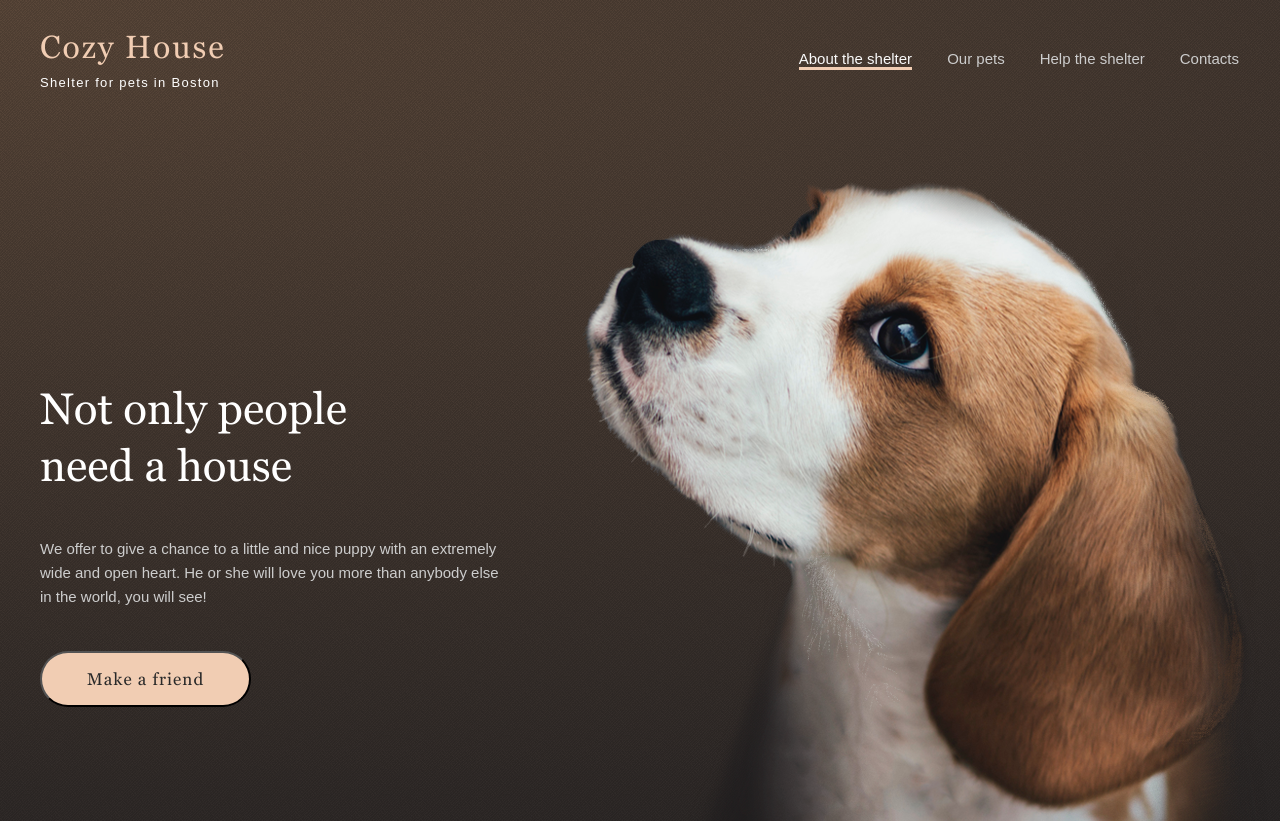
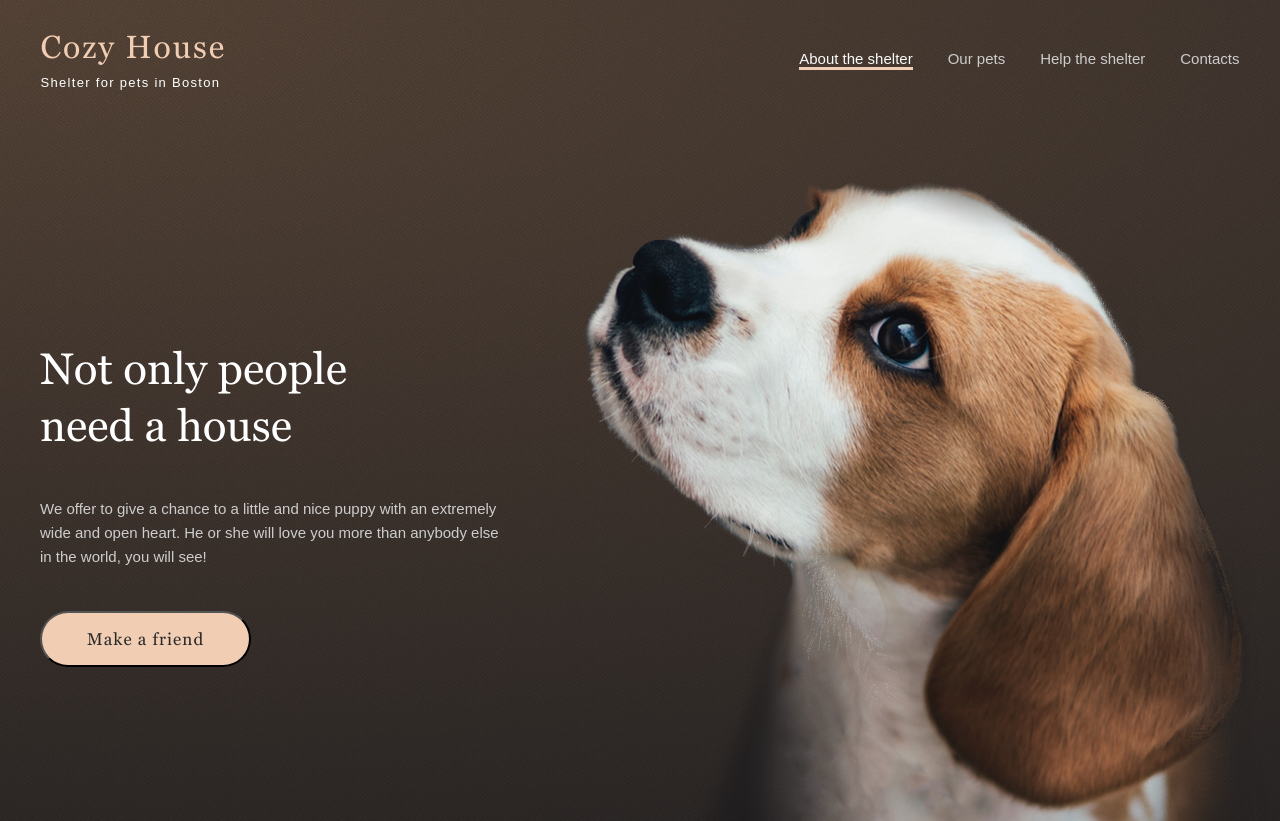
Before and after one commit to babich-maria/shelter, a plain HTML site: page shelter/index.html in a window 1280 px wide. Shown: the top 821 px of the page. Drawn offline with Linux system fonts and the light colour scheme.

Commit message:
fix: styling

```diff
--- a/shelter/index.html
+++ b/shelter/index.html
@@ -8,8 +8,8 @@
     <link rel="icon" href="./assets/favicon.ico" />
   </head>
   <body>
-    <header class="header">
-      <div class="header-position">
+    <header class="header-position">
+      <div class="header">
         <div class="header-container">
           <div class="logo">
             <a href="#" class="logo__link">
--- a/shelter/style.css
+++ b/shelter/style.css
@@ -70,7 +70,9 @@ html {
 }
 
 .container-main {
-  display: flex;
+  width: 1280px;
+  height: 908px;
+  flex-shrink: 0;
 }
 
 .section-main__content {
@@ -80,6 +82,8 @@ html {
   justify-content: center;
   align-items: flex-start;
   gap: 42px;
+  margin-top: 163px;
+  margin-bottom: 243px;
 }
 
 .background-wraper-about {
@@ -98,22 +102,28 @@ html {
 }
 
 .header {
-  max-width: 1440px;
+  max-width: 1200px;
   margin: 0 auto;
 }
 
 .header-container {
   display: flex;
-  justify-content: space-between;
+  width: 1200px;
+  height: 60px;
+  justify-content: center;
   align-items: center;
   gap: 573px;
+  flex-shrink: 0;
 
-  padding: 30px 40px 0px 40px;
+  margin-top: 30px;
 }
 
 .header-position {
   position: absolute;
   z-index: 1;
+
+  margin: 0 auto;
+  width: 100%;
 }
 
 .nav-list {
```
Lines whose indentation alone changed are shown as unchanged.
